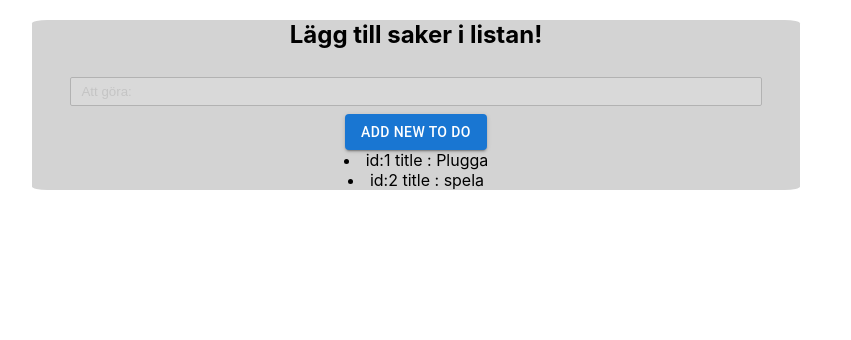
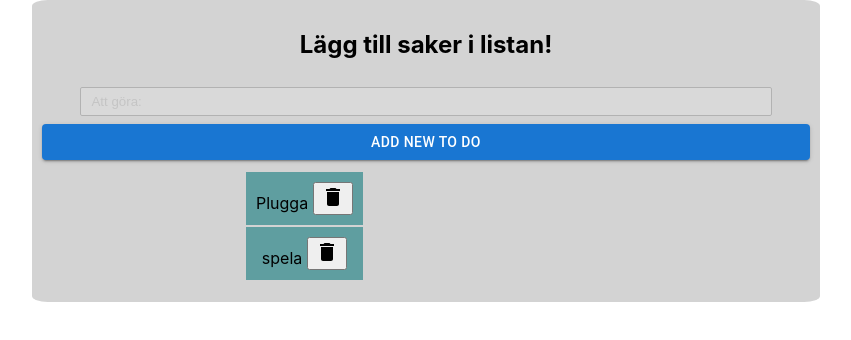
Before and after one commit to samaarahmed/Todolist, a React (Create React App) app: page / in a window 1280 px wide. Shown: the top 340 px of the page, without its empty margins (288-1139 px from the left). Built offline with nearby package versions, Linux system fonts and the light colour scheme.

Commit message:
onlick true false and linethrough working

```diff
--- a/src/App.css
+++ b/src/App.css
@@ -7,6 +7,7 @@
   width: 60%;
   margin-left: 25%;
   border-radius: 2%;
+  padding: 10px;
 
 }
 input {
@@ -19,6 +20,17 @@ input {
   box-sizing: border-box;
   opacity: 15%;
 }
-tr {
-background-color: white;
+td {
+background-color:cadetblue;
+width: 100%;
+padding: 10px 10px;
+margin: 8px 0;
+box-sizing: border-box;
+
 }
+.addline{
+  text-decoration: line-through;
+}
+witoutline{
+  text-decoration: none;
+}
--- a/src/components/Todolist.tsx
+++ b/src/components/Todolist.tsx
@@ -1,26 +1,40 @@
-import { Button, Card, Input } from "@mui/material"
+import { Button, Card, IconButton, Input, ListItem, ListItemText } from "@mui/material"
 import { useState } from "react"
+import DeleteIcon from '@mui/icons-material/Delete';
+import { List } from "@mui/icons-material";
+import { style } from "@mui/system";
 
-const todoarr = [{id:1, title:"Plugga"},{id:2, title:"spela"}];
+const todoarr = [{id:1, title:"Plugga",status:false},{id:2, title:"spela",status:false}];
 
 function Todolist(){
     const [todos,setTodo] = useState(todoarr)
-    const [text,setText] = useState({id:3,title:""})
+    const [text,setText] = useState({id:3,title:"",status:false})
 
     const  AddtoDo = ()=>{
 
-
         setTodo([...todos,text])
-        console.log(todoarr)
+        console.log(todos)
 
 
     }
 
-    const todolist = todos.map((todo)=>(
+    function overline (id:number){
+
+        const updatedlinethrough = todos.map((mytodo)=>{
+            if(id==mytodo.id){
+                return{...mytodo,status:!mytodo.status}
+            } return mytodo
+        });
+
+        setTodo(updatedlinethrough)
+        console.log(updatedlinethrough)
+
+    }
+   /* const todolist = todos.map((todo)=>(
 
         <Display key={todo.id} id = {todo.id} title={todo.title}></Display>
 
-        ));
+        ));*/
 
     return(
         <div className="container">
@@ -28,26 +42,83 @@ function Todolist(){
         <div>
         <input  value={text.title} onChange={event=>setText({...text,title: event.target.value})} placeholder="Att göra:"/>
         </div>
-        <Button variant="contained" onClick={AddtoDo}>Add new to do</Button>
-        {todolist}
+        <Button variant="contained" fullWidth onClick={AddtoDo}>Add new to do</Button>
+        <div className="container">
+
+      <table className="table table-striped">
+      <tbody>
+      {todos.map((todo)=>(
+          <tr key={todo.id}>
+            <td className={todo.status == true? "addline" : "withoutline"} key={todo.id} onClick = {()=>overline(todo.id)}>{todo.title} <button aria-label="delete" onClick={()=>deleteTodo(todo.id)}>
+  <DeleteIcon />
+</button>
+</td>
+          </tr>
+                  ))}
+
+      </tbody>
+
+      </table>
+    </div>
+
 
         </div>
 
     )
+
+    function deleteTodo(id: number){
+
+        const updatedtods = todos.filter(item => item.id != id)
+        setTodo(updatedtods)
+        console.log(updatedtods)
+
+    }
+    /*
+    <List dense={dense}>
+    {generate(
+      <ListItem
+        secondaryAction={
+          <IconButton edge="end" aria-label="delete">
+            <DeleteIcon />
+          </IconButton>
+        }
+      >
+        <ListItemText
+          primary="Single-line item"
+          secondary={secondary ? 'Secondary text' : null}
+        />
+      </ListItem>,
+    )}
+  </List>
+*/
+
+
 }
 export default Todolist
 
-interface Itodo {
+/*interface Itodo {
     id : number;
     title: string;
 }
 
+
 function Display ({id,title}:Itodo){
     return(<>
-        <li>
-            id:{id}  title : {title}
-        </li>
+        <div className="container">
+      <table className="table table-striped">
+      <tbody>
+          <tr>
+            <td>{title} <IconButton aria-label="delete" onClick={deleteTodo(todo.id)}>
+  <DeleteIcon />
+</IconButton>
+</td>
+          </tr>
+      </tbody>
+
+      </table>
+    </div>
+
 </>
     )
 
-}
+}*/
```
